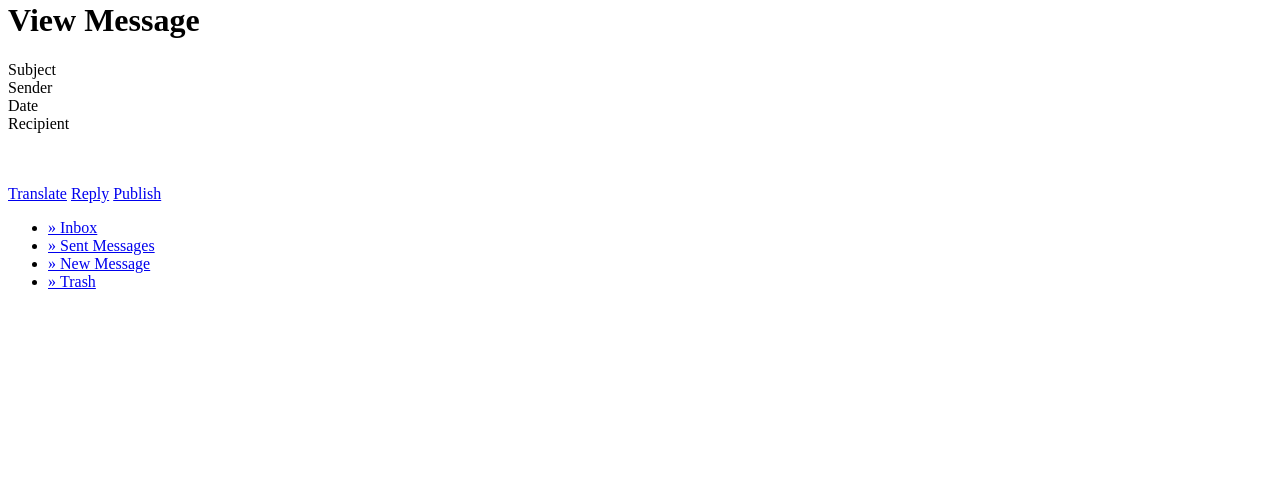
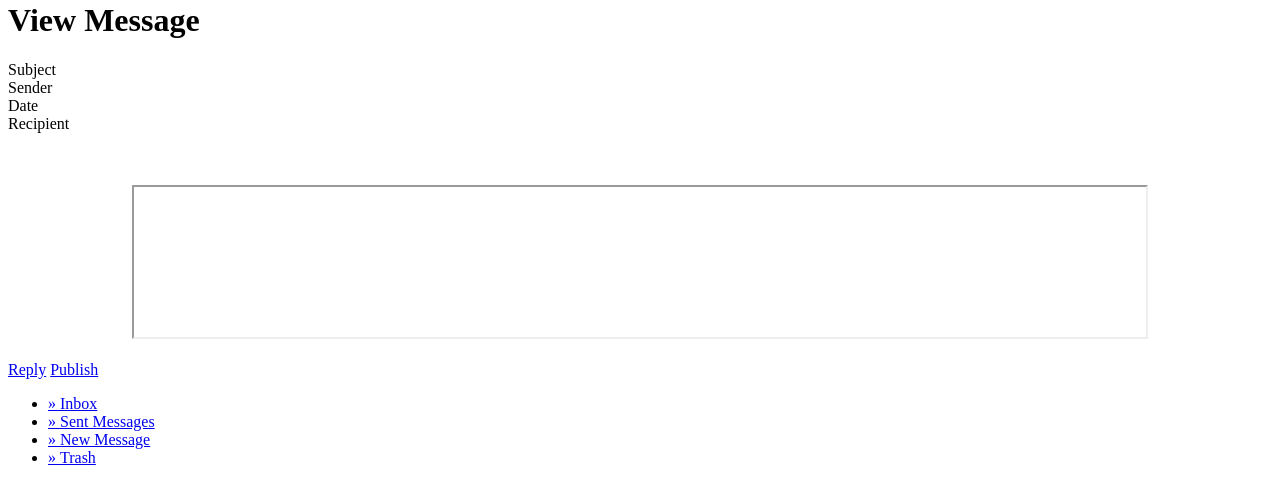
Before and after one commit to livne/Random-Yes, a Django app: template messages/templates/messages/view.html in a window 1280 px wide. Shown: the part 331-814 px from the top of the page. Before the commit the page ends 620 px from the top, so only its background shows below. Run offline with Django 3.2, Linux system fonts and the light colour scheme; the template is opened without the code that fills it: most values are stand-ins (such as "Sample title", 1, 10 or a date in 2020).

Commit message:
always show translation in iframe

```diff
--- a/messages/templates/messages/view.html
+++ b/messages/templates/messages/view.html
@@ -16,7 +16,10 @@
     <dd>{{ message.recipient.first_name }} {{ message.recipient.last_name }}</dd>
 </dl>
 {{ message.body|linebreaksbr }}<br /><br />
-<a href="http://translate.google.com/translate?prev=hp&hl=en&js=n&u=http%3A%2F%2Frandomyes.com%2Fmessages%2Ftranslate%2F{{ message.id }}%2F&sl=auto&tl={{ language_trans_code }}&history_state0=">{% trans "Translate" %}</a>
+<center>
+<iframe src="http://translate.google.com/translate?prev=hp&hl=en&js=n&u=http%3A%2F%2Frandomyes.com%2Fmessages%2Ftranslate%2F{{ message.id }}%2F&sl=auto&tl={{ language_trans_code }}&history_state0=" style="border: 1; width: 80%; height: 20%"></iframe>
+</center>
+<br />
 {% ifequal message.recipient.id user.id %}
 <a href="{% url messages_reply message.id %}">{% trans "Reply" %}</a>
 {% endifequal %}
```
